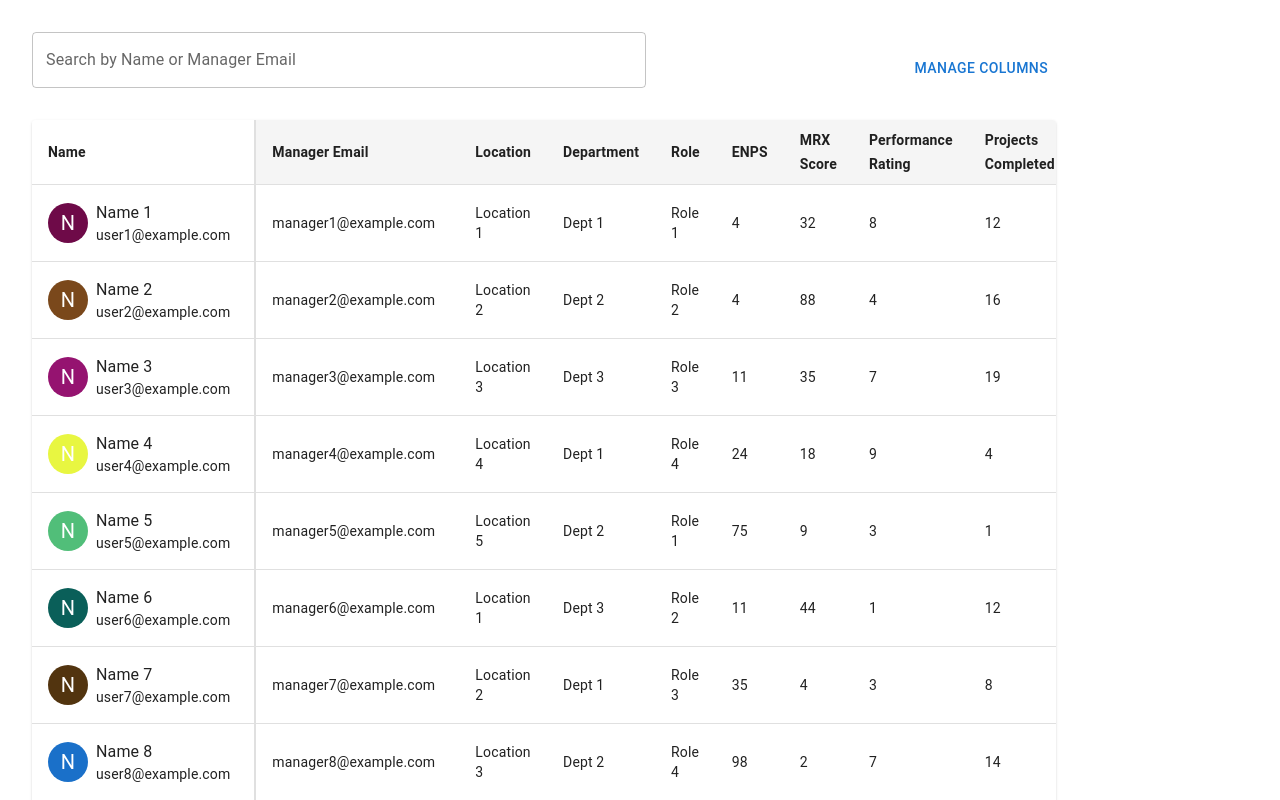
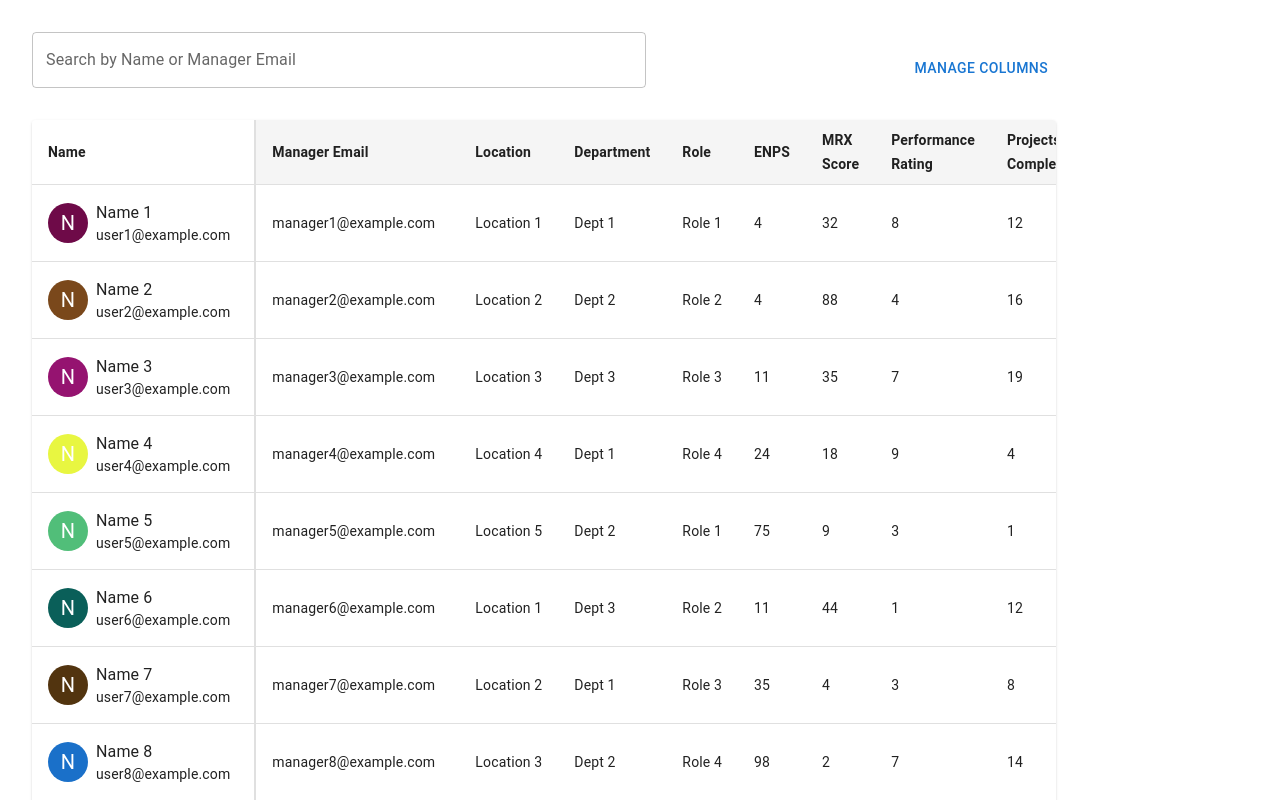
Before and after one commit to rish271/table_x, a React (Create React App) app: page / in a window 1280 px wide. Shown: the top 800 px of the page. Built offline with nearby package versions, Linux system fonts and the light colour scheme.

Commit message:
table cell width increased

```diff
--- a/src/App.js
+++ b/src/App.js
@@ -204,8 +204,8 @@ const ManageableTable = () => {
                   style={{
                     cursor: "pointer",
                     background: "#f5f5f5",
-                    padding: "8px 16px", // Reduced padding for shorter height
-                    fontSize: "0.875rem", // Smaller font size for header
+                    padding: "8px 16px",
+                    fontSize: "0.875rem",
                     fontWeight: 600,
 
                     ...(column.id === "name"
@@ -213,7 +213,7 @@ const ManageableTable = () => {
                           position: "sticky",
                           left: 0,
                           zIndex: 100,
-                          backgroundColor: "#fff", // Ensuring it's above other rows
+                          backgroundColor: "#fff",
                           borderRight: "2px solid #e0e0e0",
                         }
                       : {}),
@@ -232,16 +232,23 @@ const ManageableTable = () => {
                 {visibleColumns.map((column) => (
                   <TableCell
                     key={column.id}
-                    style={
-                      column.id === "name"
+                    style={{
+                      ...(column.id === "name"
                         ? {
                             position: "sticky",
                             left: 0,
                             background: "#fff",
                             borderRight: "2px solid #e0e0e0",
                           }
-                        : {}
-                    }
+                        : {}),
+                    }}
+                    sx={{
+                      width: "200px", // Adjust the width of each cell
+                      maxWidth: "200px", // Optional to limit max width
+                      whiteSpace: "nowrap", // Prevent content from wrapping
+                      overflow: "hidden", // Hide overflowing content if necessary
+                      textOverflow: "ellipsis", // Add ellipsis if the content overflows
+                    }}
                   >
                     {column.id === "name" ? (
                       <div style={{ display: "flex", alignItems: "center" }}>
```
